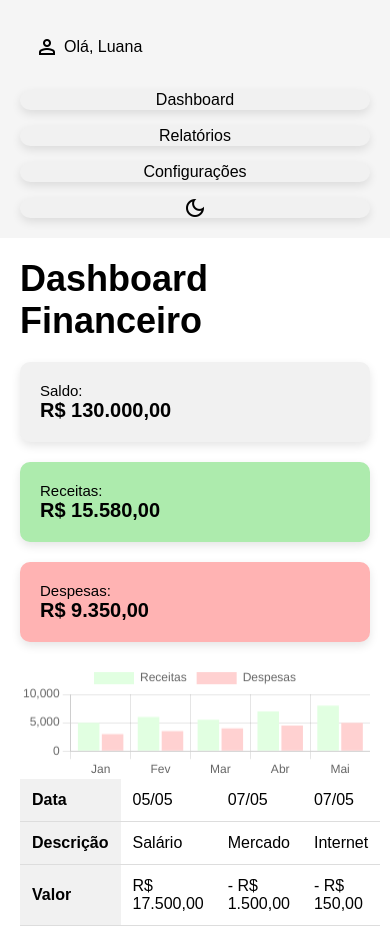
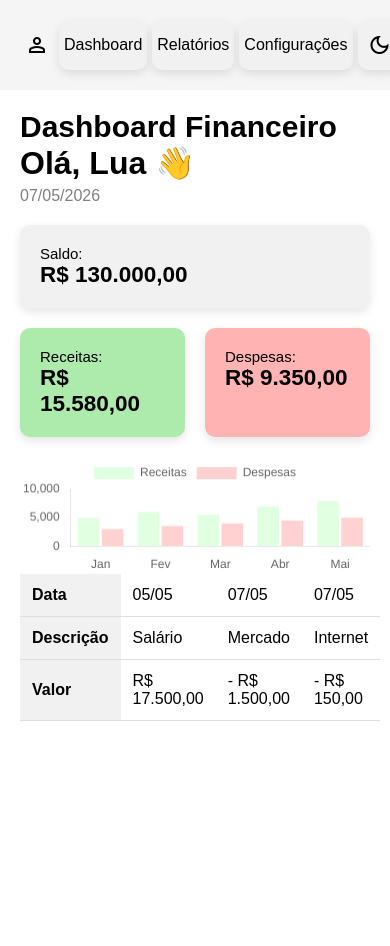
Before and after one commit to Luanalsmartins/fake-dashboard, a plain HTML site: page dashboard.html in a window 390 px wide. After the commit the page ends 844 px from the top, so only its background shows below. Drawn offline with nearby package versions, Linux system fonts and the light colour scheme.

Commit message:
media query finalizado

```diff
--- a/css/media-query.css
+++ b/css/media-query.css
@@ -14,21 +14,28 @@
     aside {
         width: 100%;
         height: auto;
+
+        flex-direction: row;
+        align-items: center;
+        justify-content: space-between;
+        gap: 5px;
     }
 
-    .opcoes {
-        height: 20px;
+    .person {
+        padding: 0;
+    }
+}
+
+@media (max-width: 576px) {
+    .title {
+        font-size: 30px;
+    }
+
+    .texto-menu {
+        display: none;
     }
 
     .card {
         font-size: 15px;
     }
-
-    .cards {
-        flex-direction: column;
-    }
-
-    h2 {
-        font-size: 20px;
-    }
 }
--- a/css/style.css
+++ b/css/style.css
@@ -71,7 +71,7 @@ aside {
     display: flex;
     flex-direction: column;
     gap: 16px;
-    transition: transform 0.3s ease;
+    transition: 0.3s;
 }
 
 .person {
@@ -104,18 +104,27 @@ aside {
     box-shadow: 0 8px 20px rgba(0, 0, 0, 0.15);
 }
 
+#toggle-menu {
+    display: none;
+}
+
 main {
     flex: 1;
     padding: 20px;
     min-width: 0;
 }
 
-h1 {
+.title {
     font-size: 36px;
 }
 
-h2 {
-    font-size: 30px;
+.topbar {
+    margin-bottom: 20px;
+}
+
+.topbar p {
+    color: gray;
+    margin-top: 5px;
 }
 
 .cards {
--- a/dashboard.html
+++ b/dashboard.html
@@ -10,14 +10,23 @@
 </head>
 <body>
     <aside>
-        <p class="person"><span class="material-symbols-outlined icone">person</span> Olá, Luana</p>
+        <p class="person">
+            <span class="material-symbols-outlined icone">person</span>
+            <span class="texto-menu">Luana</span>
+        </p>
         <p class="opcoes">Dashboard</p>
         <p class="opcoes">Relatórios</p>
         <p class="opcoes">Configurações</p>
         <p id="toggle-theme" class="opcoes"><span class="material-symbols-outlined icone">dark_mode</span></p>
     </aside>
     <main>
-        <h1>Dashboard Financeiro</h1>
+        <h1 class="title">Dashboard Financeiro</h1>
+        <div class="topbar">
+            <div>
+                <h1>Olá, Lua 👋</h1>
+                <p id="data-atual"></p>
+            </div>
+        </div>
         <section class="cards">
             <div class="card saldo"><p>Saldo: <h2>R$ 130.000,00</h2></p></div>
             <div class="card receitas"><p>Receitas: <h2>R$ 15.580,00</h2></p></div>
--- a/js/script.js
+++ b/js/script.js
@@ -1,7 +1,10 @@
 const entrar = document.querySelector('.btn-entrar')
+const data = document.getElementById('data-atual')
 const toggle = document.getElementById('toggle-theme')
 const ctx = document.getElementById('grafico')
 
+
+// Tela de login
 if (entrar) {
     entrar.addEventListener('click', function(event) {
         event.preventDefault()
@@ -10,12 +13,21 @@ if (entrar) {
     })
 }
 
-if(toggle) {
+// Data de hoje no Dashboard
+if (data) {
+    const hoje = new Date()
+
+    data.innerHTML = hoje.toLocaleDateString('pt-BR')
+}
+
+// Dark mode
+if (toggle) {
     toggle.addEventListener('click', () => {
         document.body.classList.toggle('dark')
     })
 }
 
+// Gráfico
 if (ctx) {
     new Chart(ctx, {
         type: 'bar',
@@ -40,7 +52,24 @@ if (ctx) {
                 legend: {
                     position: 'top'
                 }
+            },
+            title: {
+                display: true,
+                text: 'Receitas x Despesas'
+            },
+            scales: {
+                y: {
+                    grid: {
+                        display: false
+                    }
+                },
+                x: {
+                    grid: {
+                        display: false
+                    }
+                }
             }
+
         }
     })
 }
```
